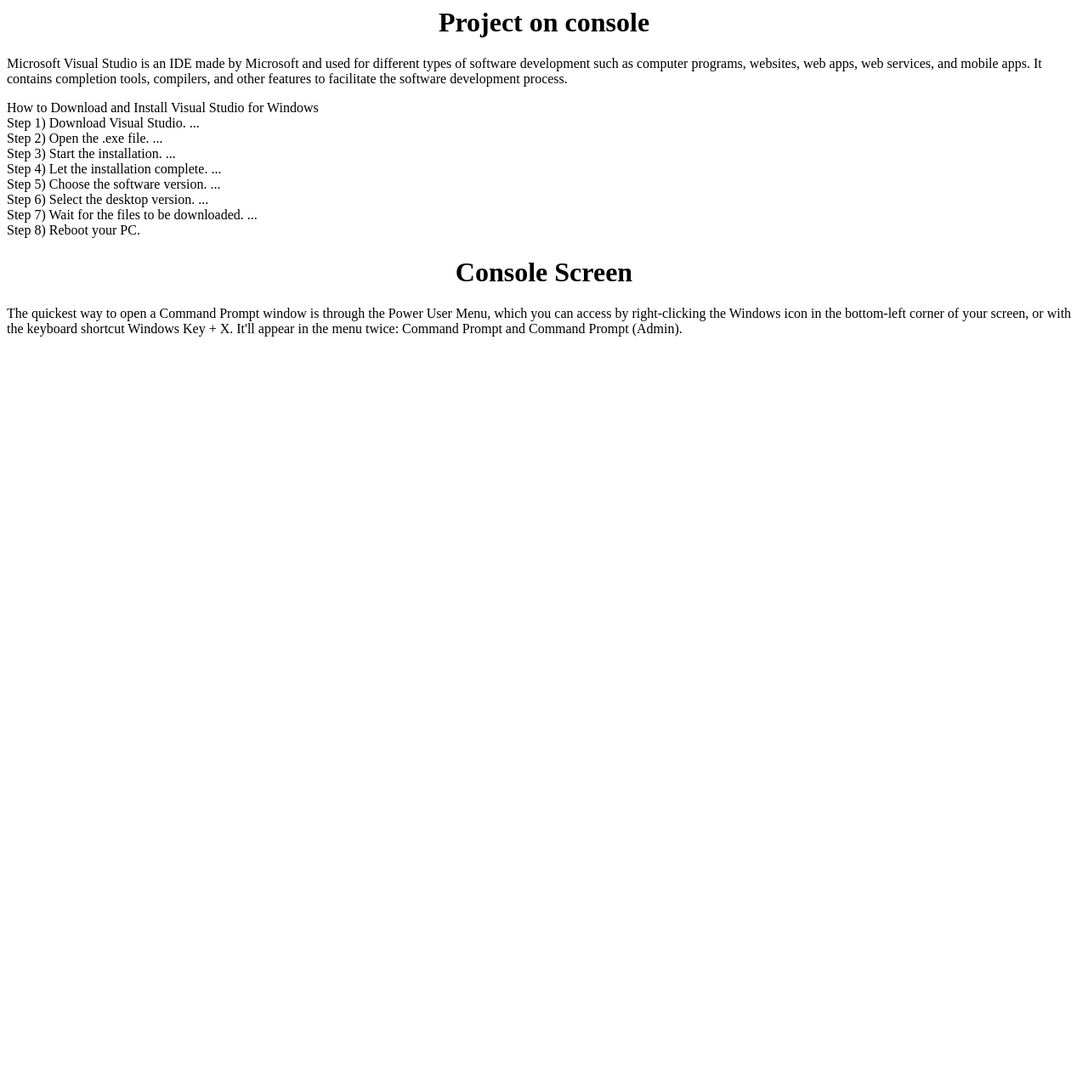
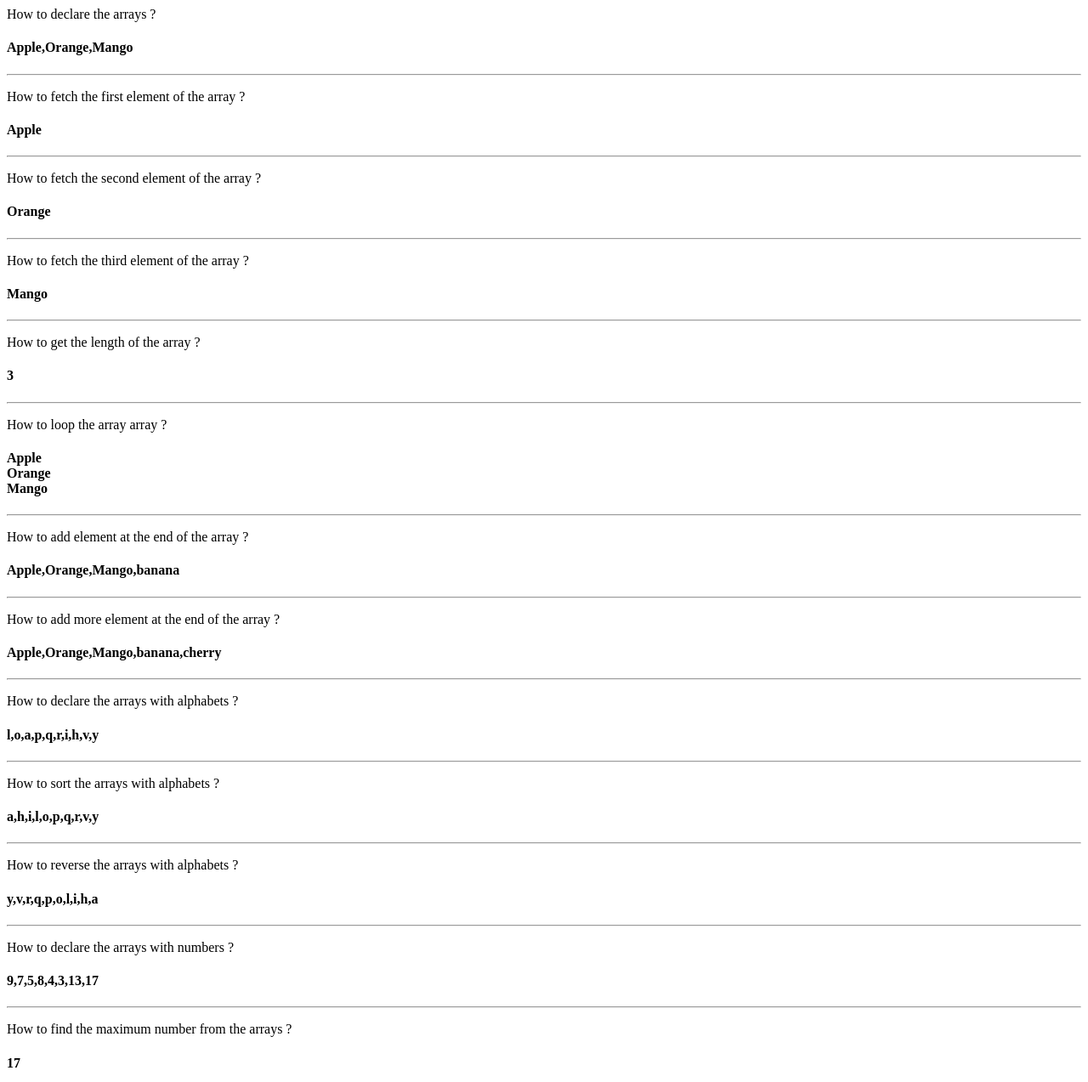
Before and after one commit to tejasyadav123/c-78, a plain HTML site: page index.html in a window 1280 px wide. Shown: the top 1273 px of the page at 85% size. Before the commit the page ends 800 px from the top, so only its background shows below. Drawn offline with Linux system fonts and the light colour scheme.

Commit message:
Add files via upload

```diff
--- a/index.html
+++ b/index.html
@@ -1,46 +1,200 @@
 <html>
-<head>
-    <title>Project 77</title>
-</head>
-<body>
-    <h1 style="text-align: center;">Project on console</h1>
-    <p>Microsoft Visual Studio is an IDE made by Microsoft and used for different types of software development such as computer programs, websites, web apps, web services, and mobile apps. It contains completion tools, compilers, and other features to facilitate the software development process.</p>
+    <p>
+        How to declare the arrays ?
+        <h4 id="declaration_of_arrays">
+        </h4>
+    </p>
+<hr>
+    <p>
+        How to fetch the first element of the array ?
+        <h4 id="access_first_element">
+        </h4>
+    </p>
+<hr>
+    <p>
+        How to fetch the second element of the array ?
+        <h4 id="access_second_element">
+        </h4>
+    </p>
+<hr>
+    <p>
+        How to fetch the third element of the array ?
+        <h4 id="access_third_element">
+        </h4>
+    </p>
+<hr>
+    <p>
+        How to get the length of the array ?
+        <h4 id="display_length_of_array">
+        </h4>
+    </p>
+<hr>
+    <p>
+        How to loop the array array ?
+        <h4 id="loop_the_array">
+        </h4>
+    </p>
+<hr>
+    <p>
+        How to add element at the end of the array ?
+        <h4 id="add_element_at_the_end_of_array">
+        </h4>
+    </p>
+<hr>
+    <p>
+        How to add more element at the end of the array ?
+        <h4 id="add_more_element_at_the_end_of_array">
+        </h4>
+    </p>
+<hr>
+    <p>
+        How to declare the arrays with alphabets ?
+        <h4 id="display_alphabets_array">
+        </h4>
+    </p>
+<hr>
+    <p>
+        How to sort the arrays with alphabets ?
+        <h4 id="display_sorted_alphabets_array">
+        </h4>
+    </p>
+<hr>
+    <p>
+        How to reverse the arrays with alphabets ?
+        <h4 id="display_reverse_array">
+        </h4>
+    </p>
+<hr>
+    <p>
+        How to declare the arrays with numbers ?
+        <h4 id="display_number_array">
+        </h4>
+    </p>
+<hr>
+    <p>
+        How to find the maximum number from the arrays ?
+        <h4 id="display_maximum_number">
+        </h4>
+    </p>
+<hr>
+    <p>
+        How to find the minimum number from the arrays ?
+        <h4 id="display_minimum_number">
+        </h4>
+    </p>
 
-    <p>How to Download and Install Visual Studio for Windows
-        <br>
-        Step 1) Download Visual Studio. ...
-        <br>
-        Step 2) Open the .exe file. ...
-        <br>
-        Step 3) Start the installation. ...
-        <br>
-        Step 4) Let the installation complete. ...
-        <br>
-        Step 5) Choose the software version. ...
-        <br>
-        Step 6) Select the desktop version. ...
-        <br>
-        Step 7) Wait for the files to be downloaded. ...
-        <br>
-        Step 8) Reboot your PC.</p>
-        <h1 style="text-align: center;">Console Screen</h1>
-        <p>The quickest way to open a Command Prompt window is through the Power User Menu, which you can access by right-clicking the Windows icon in the bottom-left corner of your screen, or with the keyboard shortcut Windows Key + X. It'll appear in the menu twice: Command Prompt and Command Prompt (Admin).</p>
+    <h3 style="background-color: red; font-size: 23px;">
+        ADDITIONAL ACTIVITY
+    </h3>
+    <p>
+        How to add element at the start of the array ? Hint use unshift method
+        <h4 id="add_element_at_the_start_of_array">
+        </h4>
+    </p>
+<hr>
+    <p>
+        How to add more element at the start of the array ? Hint use unshift method
+        <h4 id="add_more_element_at_the_start_of_array">
+        </h4>
+    </p>
+<hr>
+    <p>
+        How to remove element from the start of the array ? Hint use shift method
+        <h4 id="remove_element_from_start_of_array">
+        </h4>
+    </p>
+<hr>
+    <p>
+        How to remove element from the end of the array ? Hint use pop method
+        <h4 id="remove_element_from_end_of_array">
+        </h4>
+    </p>
+<hr>
+    <p>
+        How to merge two arrays ? Hint define two arrays and then use concat method for eg - array1.concat(array2)
+        <h4 id="merge_two_arrays">
+        </h4>
+    </p>
 
-        <script>
-            console.log("i am console screen")
-            var first_name="Tejas"
-            var last_name="Vidyut shah"
-            var full_name=first_name.concat(last_name)
-            console.log(full_name)
-            var a=10;
-            var b=5;
+<script>
 
-            var add=a+b
-            console.log(add)
+    //How to declare the arrays ? the id to be refer for innerHTML is declaration_of_arrays
+var fruits=["Apple" , "Orange" , "Mango"]
+console.log (fruits)
+document.getElementById("declaration_of_arrays").innerHTML=fruits
 
-            console.log(a-b)
-            console.log(a/b)
-            console.log(a*b)
-        </script>
-</body>
+    //How to fetch the first element of the array ? the id to be refer for innerHTML is access_first_element
+    var first_fruits=fruits[0]
+    console.log (first_fruits)
+document.getElementById ("access_first_element").innerHTML=first_fruits
+
+    //How to fetch the second element of the array ? the id to be refer for innerHTML is access_second_element
+var secold_fruits=fruits[1]
+console.log (secold_fruits)
+document.getElementById ("access_second_element").innerHTML=secold_fruits
+    //How to fetch the third element of the array ? the id to be refer for innerHTML is access_third_element
+var third_fruits=fruits[2]
+console.log (third_fruits)
+document.getElementById ("access_third_element").innerHTML=third_fruits
+    //How to get the length of the array ? the id to be refer for innerHTML is display_length_of_array
+var length_of_array=fruits.length
+console.log (length_of_array)
+document.getElementById("display_length_of_array").innerHTML=length_of_array
+    //How to loop the array ? the id to be refer for innerHTML is loop_the_array
+var array_value=""
+for (i=0; i<fruits.length; i++){
+    console.log(fruits[i])
+    array_value= array_value+fruits[i]+"<br>"
+}
+document.getElementById("loop_the_array").innerHTML=array_value
+    //adding element at the end of the array using push method
+    //How to add element at the end of the array ? the id to be refer for innerHTML is add_element_at_the_end_of_array
+fruits.push("banana")
+console.log(fruits)
+document.getElementById("add_element_at_the_end_of_array").innerHTML=fruits
+    //How to more elements at the end of the array ? the id to be refer for innerHTML is add_more_element_at_the_end_of_array
+fruits.push("cherry")
+console.log(fruits)
+document.getElementById("add_more_element_at_the_end_of_array").innerHTML=fruits
+    //How to declare array with alphabets ? the id to be refer for innerHTML is display_alphabets_array
+var alphabets=["l","o","a","p","q","r","i","h","v","y"]
+console.log (alphabets)
+document.getElementById("display_alphabets_array").innerHTML=alphabets
+    //How to sort array with alphabets ? the id to be refer for innerHTML is display_sorted_alphabets_array
+alphabets.sort()
+console.log (alphabets)
+document.getElementById("display_sorted_alphabets_array").innerHTML=alphabets
+    //How to reverse the array ? the id to be refer for innerHTML is display_reverse_array
+alphabets.reverse()
+console.log (alphabets)
+document.getElementById("display_reverse_array").innerHTML=alphabets
+    //How to declare array with numbers ? the id to be refer for innerHTML is display_number_array
+var number=["9","7","5","8","4","3","13","17"]
+console.log (number)
+document.getElementById("display_number_array").innerHTML=number
+    //How to find the maximum number from the array with numbers ? the id to be refer for innerHTML is display_maximum_number
+var max_number =Math.max.apply(Math, number)
+console.log (max_number)
+document.getElementById("display_maximum_number").innerHTML=max_number
+    //How to find the minimum number from the array with numbers ? the id to be refer for innerHTML is display_minimum_number
+var min_number=Math.min.apply(Math, number)
+console.log(min_number)
+document.getElementById("display_minimum_number").innerHTML=min_number
+    console.log("ADDITIONAL ACTIVITY");
+
+    //Use unshift method to add element at the start of the array . the id to be refer for innerHTML is add_element_at_the_start_of_array
+
+    //Use unshift method to add more elements at the start of the array . the id to be refer for innerHTML is add_more_element_at_the_start_of_array
+
+    //Use shift method to remove elements from the start of the array . the id to be refer for innerHTML is remove_element_from_start_of_array
+
+    //Use pop method to remove elements from the end of the array . the id to be refer for innerHTML is remove_element_from_end_of_array
+
+    //How declare array with first world country ?
+
+    //How declare array with second world country ?
+
+    //use concat method to merge two arrays . the id to be refer for innerHTML is merge_two_arrays
+
+</script>
 </html>
```
